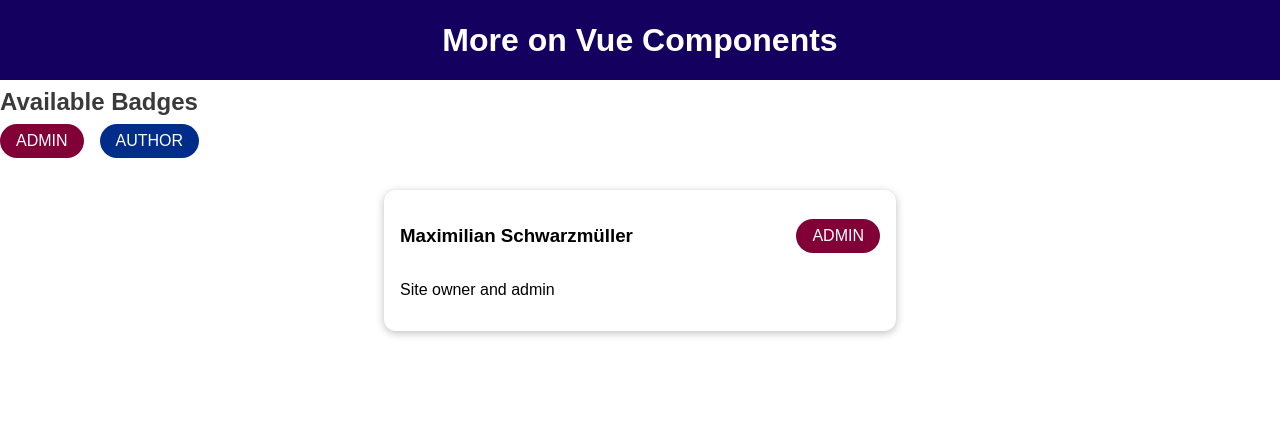
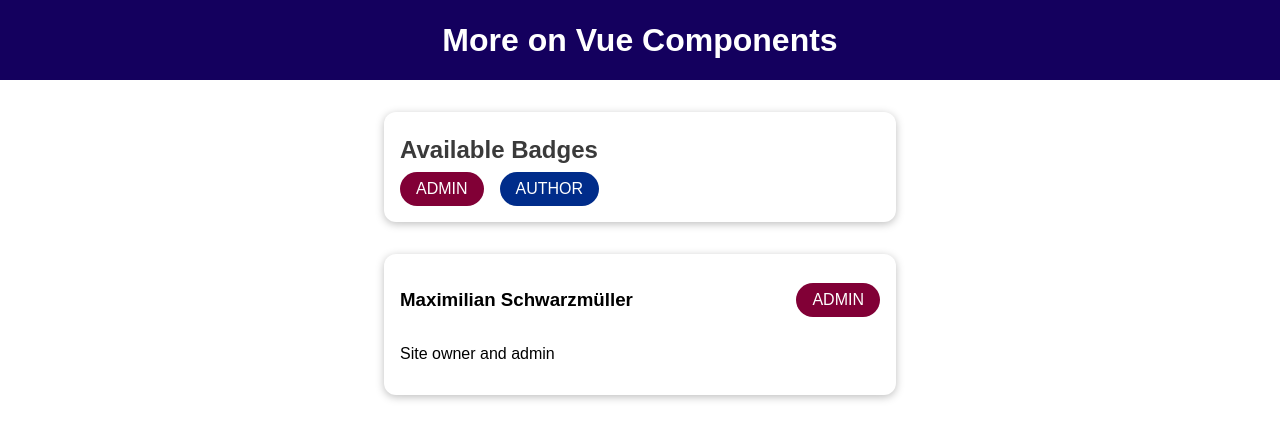
Before and after one commit to Thirdbot/vue-first-app-learning, a Vue app: page / in a window 1280 px wide. Shown: the top 440 px of the page. Built offline with nearby package versions, Linux system fonts and the light colour scheme.

Commit message:
scoped some styling2

```diff
--- a/src/components/BadgeList.vue
+++ b/src/components/BadgeList.vue
@@ -13,6 +13,13 @@
 </template>
 
 <style scoped>
+section {
+  margin: 2rem auto;
+  max-width: 30rem;
+  border-radius: 12px;
+  box-shadow: 0 2px 8px rgba(0, 0, 0, 0.26);
+  padding: 1rem;
+}
 section h2 {
   margin: 0.5rem 0;
   color: #3a3a3a;
```
